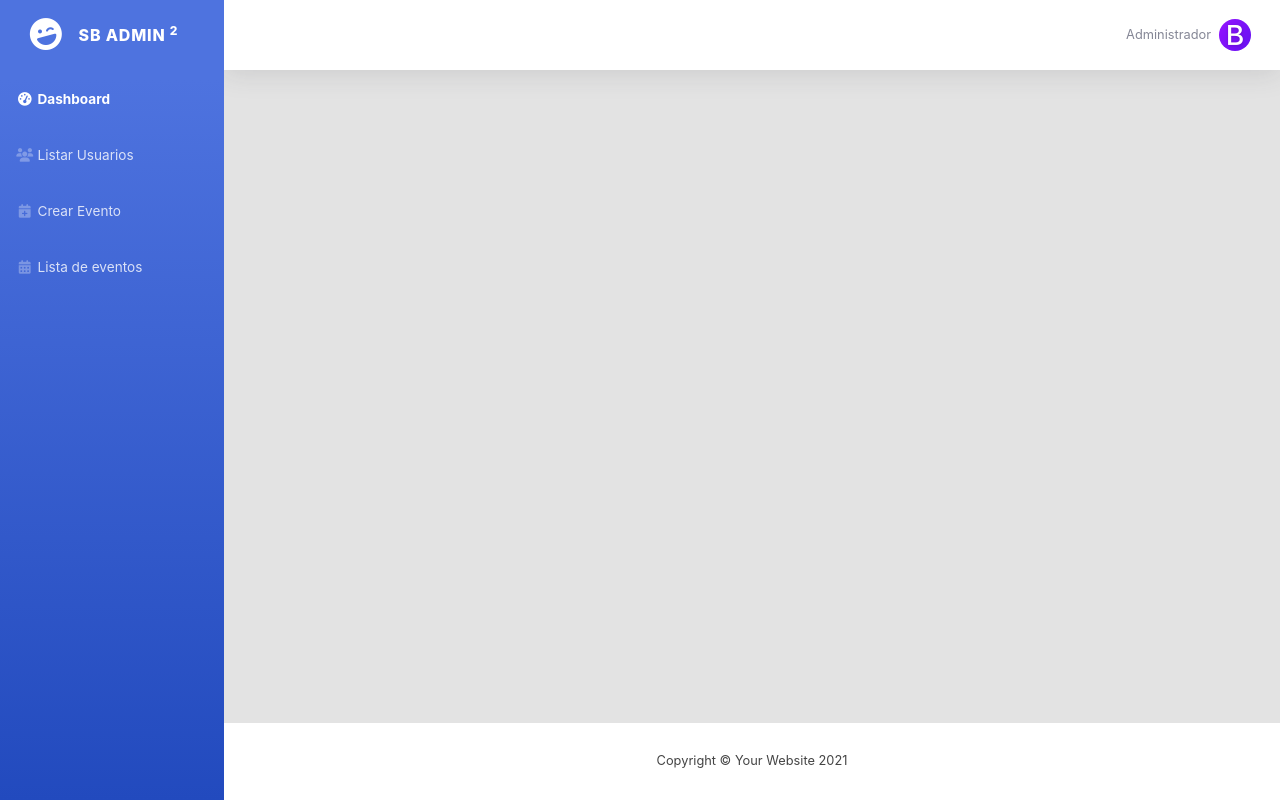
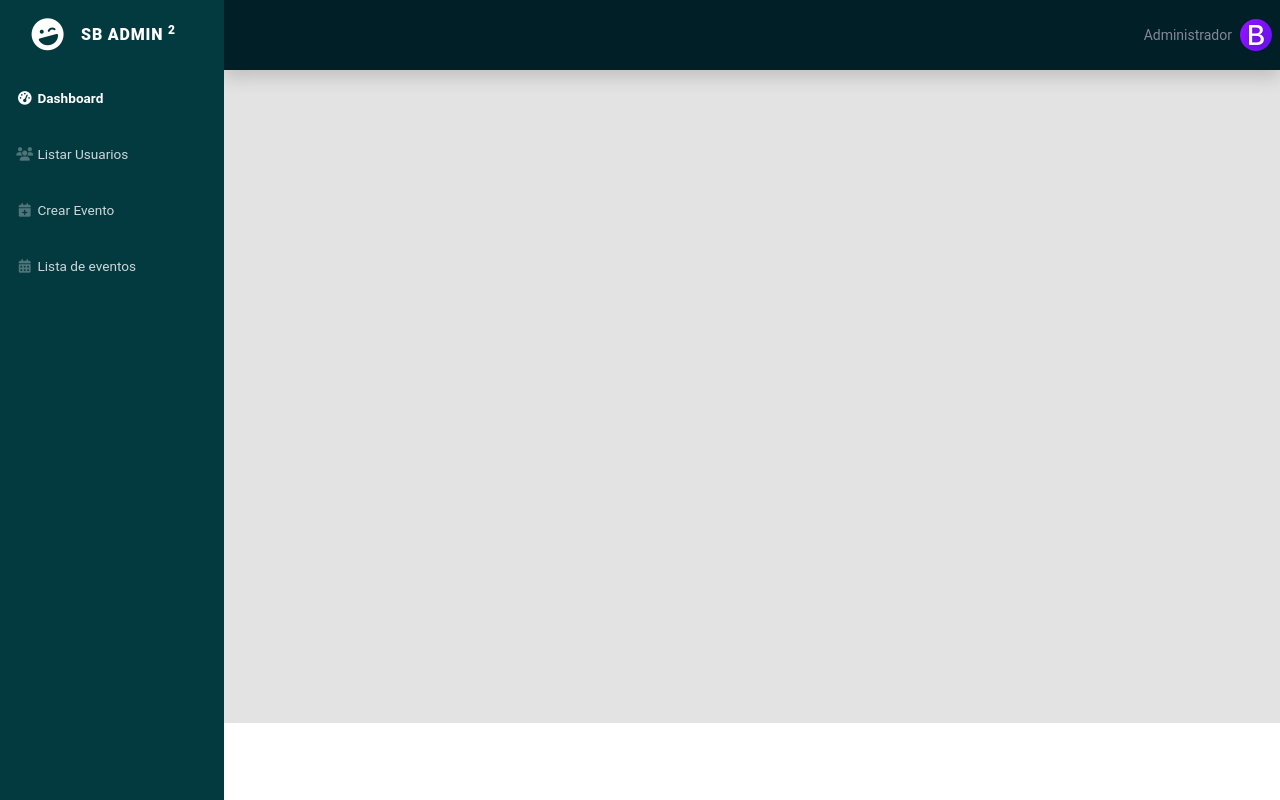
Before and after one commit to CrisBelDev/bicentenario_frontend, a React (Vite) app: page /bicentenario-dashboard in a window 1280 px wide. Built offline with nearby package versions, Linux system fonts and the light colour scheme; no server answers; sample sign-in values are in the browser's storage; what react-quill-new would draw is missing.

Commit message:
modificamos el css de dashboard

```diff
--- a/src/assets/css/misestilos.css
+++ b/src/assets/css/misestilos.css
@@ -135,3 +135,8 @@ ol {
 	height: 200px;
 	margin-top: 5px;
 }
+.color-top-bar {
+	background-color: #011f26;
+
+	color: white;
+}
--- a/src/components/administrador/template/AdminDashboard.jsx
+++ b/src/components/administrador/template/AdminDashboard.jsx
@@ -2,7 +2,7 @@ import React, { useState } from "react";
 import Sidebar from "./sidebar";
 import Topbar from "./topbar";
 import { Outlet } from "react-router-dom"; // Importa el Outlet
-
+import "../../../assets/css/sb-admin-2.css";
 const AdminDashboard = () => {
 	const [sidebarVisible, setSidebarVisible] = useState(false);
 
--- a/src/components/administrador/template/topbar.jsx
+++ b/src/components/administrador/template/topbar.jsx
@@ -25,7 +25,7 @@ const Topbar = ({ toggleSidebar }) => {
 	};
 
 	return (
-		<nav className="navbar navbar-expand navbar-light bg-white topbar mb-4 static-top shadow">
+		<nav className="navbar navbar-expand navbar-light color-top-bar topbar mb-4 static-top shadow">
 			{/* Sidebar Toggle (Topbar) */}
 			<button
 				id="sidebarToggleTop"
--- a/src/main.jsx
+++ b/src/main.jsx
@@ -9,6 +9,6 @@ import "react-quill-new/dist/quill.snow.css"; // o el tema que prefieras
 //import "./assets/css/app.css";
 import "./assets/css/main.css";
 
-import "./assets/css/sb-admin-2.css";
+//import "./assets/css/sb-admin-2.css";
 import "./assets/css/misestilos.css";
 createRoot(document.getElementById("root")).render(<App />);
```
Also changed, not shown: src/assets/css/sb-admin-2.css.
